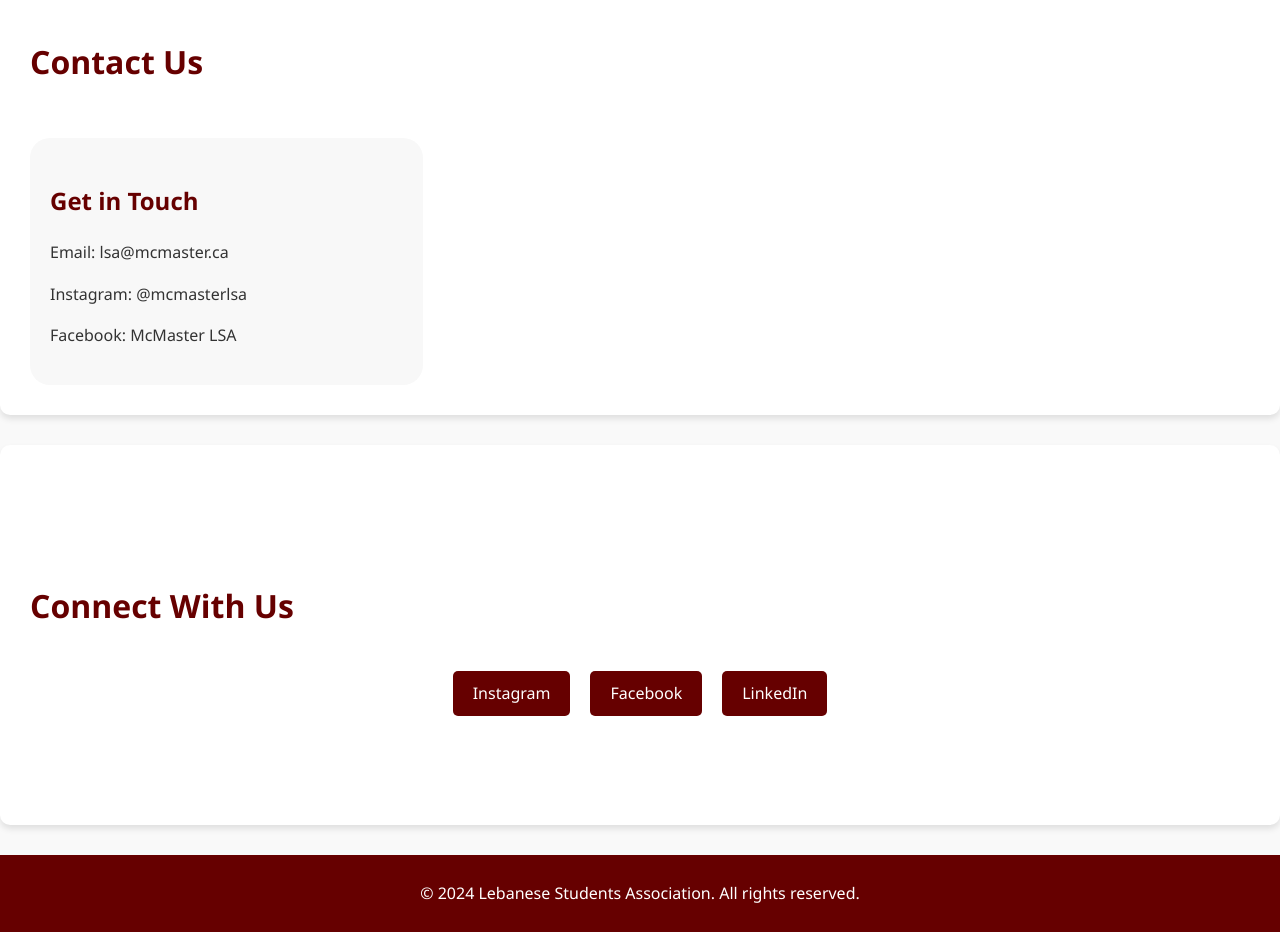
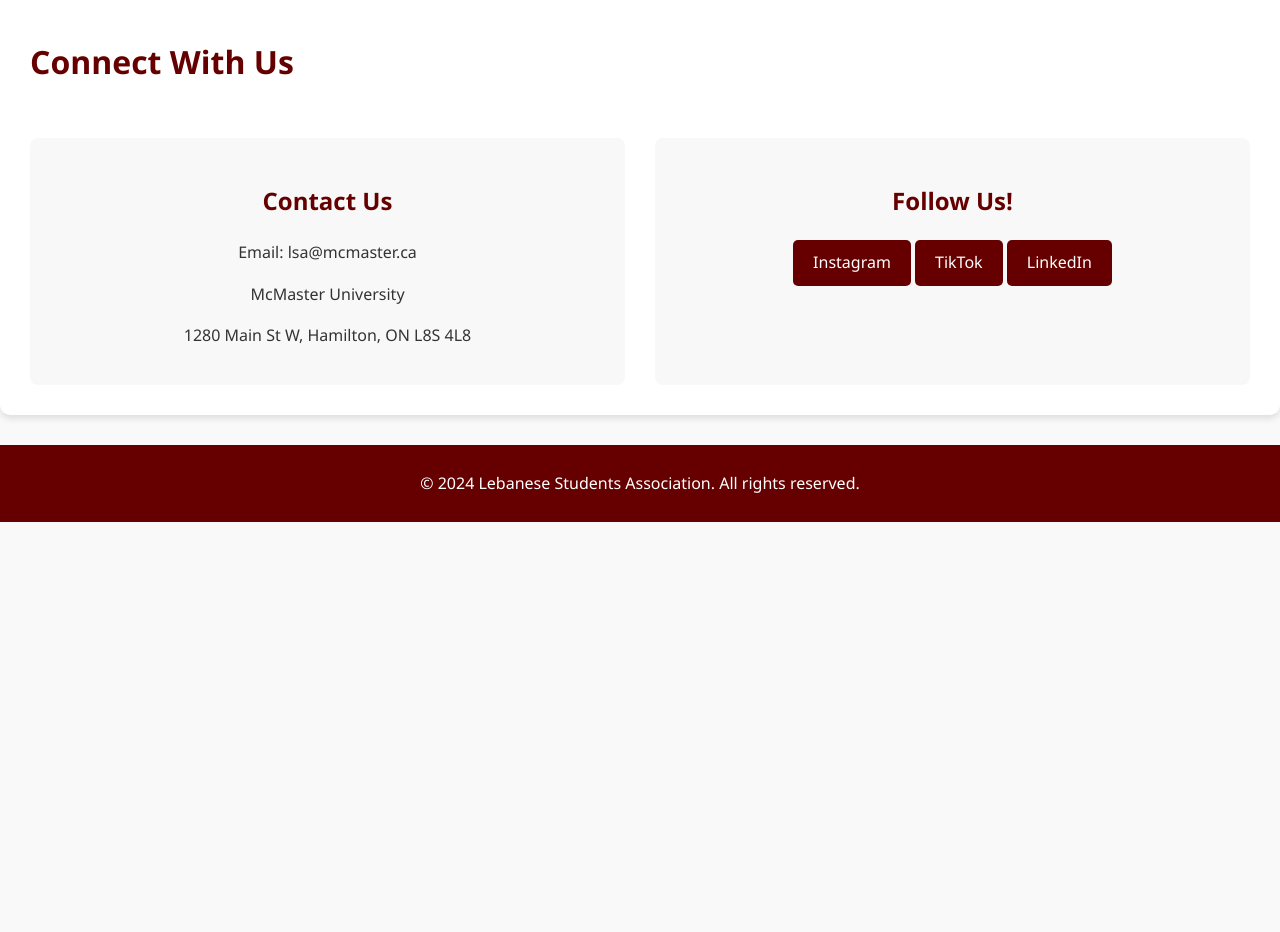
Before and after one commit to azarm1/lsa, a plain HTML site: page index.html in a window 1280 px wide. Shown: the part 4160-5092 px from the top of the page. After the commit the page ends 4682 px from the top, so only its background shows below. Drawn offline with Linux system fonts and the light colour scheme.

Commit message:
updated contact section

```diff
--- a/index.html
+++ b/index.html
@@ -18,7 +18,7 @@
             <li><a href="#events">Events</a></li>
             <li><a href="#team">Team</a></li>
             <li><a href="#sponsors">Sponsors</a></li>
-            <li><a href="#contact">Contact</a></li>
+            <li><a href="#social-media">Contact</a></li>
         </ul>
     </nav>
 
@@ -167,25 +167,23 @@
             </div>
         </section>
 
-        <section id="contact">
-            <h2>Contact Us</h2>
-            <div class="contact-container">
-                <div class="contact-info">
-                    <h3>Get in Touch</h3>
+        <section id="social-media">
+            <h2>Connect With Us</h2>
+            <div class="contact-grid">
+                <div class ="social-container">
+                    <h3>Contact Us</h3>
                     <p>Email: lsa@mcmaster.ca</p>
-                    <p>Instagram: @mcmasterlsa</p>
-                    <p>Facebook: McMaster LSA</p>
+                    <p>McMaster University</p>
+                    <p>1280 Main St W, Hamilton, ON L8S 4L8</p>
+
                 </div>
 
+                <div class ="social-container">
+                    <h3>Follow Us!</h3>
+                <a href="https://www.instagram.com/mcmasterlsa/" class="social-link">Instagram</a>
+                <a href="https://www.tiktok.com/@mcmasterlsa" class="social-link">TikTok</a>
+                <a href="https://www.linkedin.com/company/mcmaster-lebanese-students-association/posts/?feedView=all" class="social-link">LinkedIn</a>
             </div>
-        </section>
-
-        <section id="social-media">
-            <h2>Connect With Us</h2>
-            <div class="social-links">
-                <a href="#" class="social-link">Instagram</a>
-                <a href="#" class="social-link">Facebook</a>
-                <a href="#" class="social-link">LinkedIn</a>
             </div>
         </section>
     </main>
--- a/style.css
+++ b/style.css
@@ -283,12 +283,12 @@
 
 .carousel {
     width: 100%;
-    max-width: 500px;  /* 👈 limits the size */
-    margin: 20px auto; /* 👈 centers carousel and adds spacing */
+    max-width: 500px;  /* limits the size */
+    margin: 20px auto; /* centers carousel and adds spacing */
     position: relative;
     overflow: hidden;
-    border-radius: 10px; /* optional, for rounded corners */
-    box-shadow: 0 4px 8px rgba(0,0,0,0.2); /* optional, for a soft shadow */
+    border-radius: 10px;
+    box-shadow: 0 4px 8px rgba(0,0,0,0.2);
   }
 
   .slides {
@@ -297,8 +297,8 @@
 
   .slide1, .slide2 {
     width: 100%;
-    height: auto; /* 👈 keeps the image proportional */
-    display: block; /* 👈 removes any weird spacing */
+    height: auto; /* keeps the image proportional */
+    display: block; /* removes any weird spacing */
   }
 
   .prev, .next {
@@ -487,6 +487,20 @@
     background: #800;
     transform: translateY(-2px);
 }
+/* Socials Grid */
+.contact-grid {
+    display: grid;
+    grid-template-columns: repeat(auto-fit, minmax(250px, 1fr));
+    gap: 30px;
+    margin-top: 30px;
+}
+
+.social-container {
+    text-align: center;
+    padding: 20px;
+    background: #f8f8f8;
+    border-radius: 8px;
+}
 
 /* Responsive Design */
 @media (max-width: 768px) {
```
